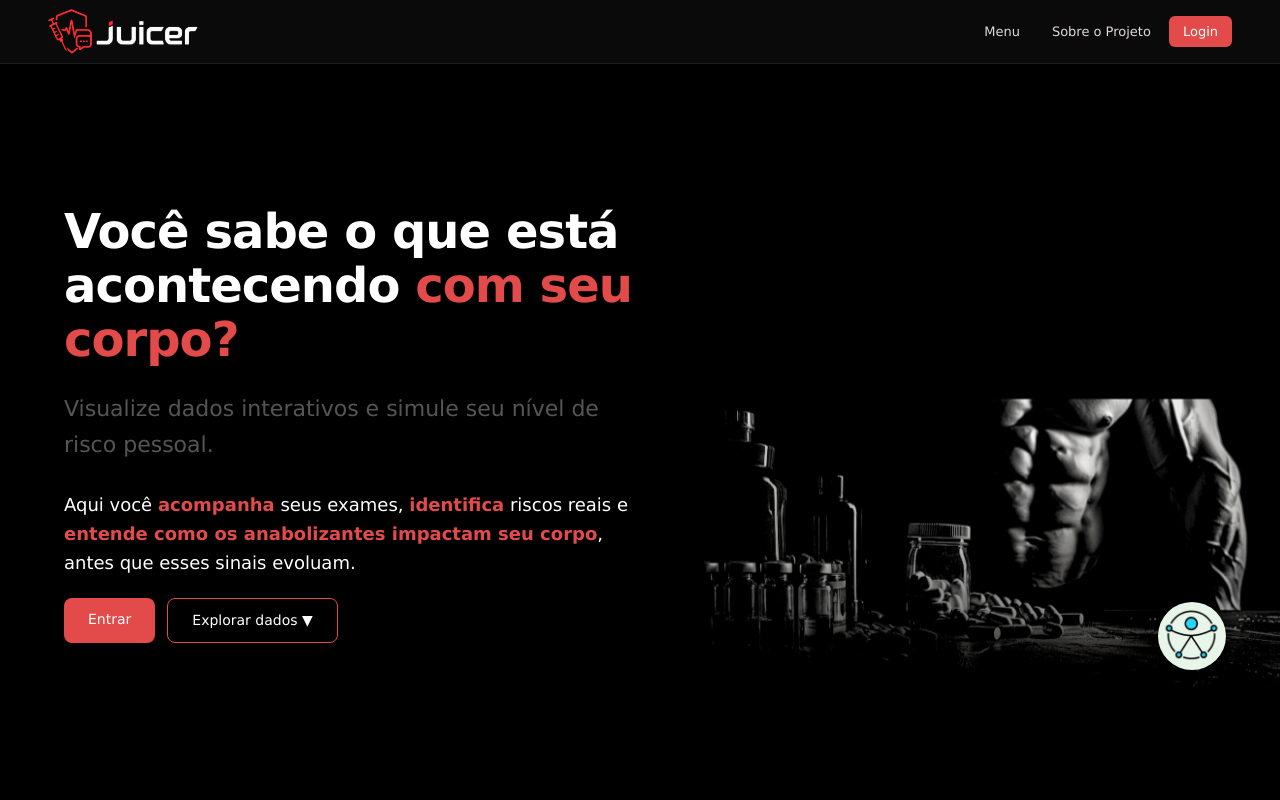
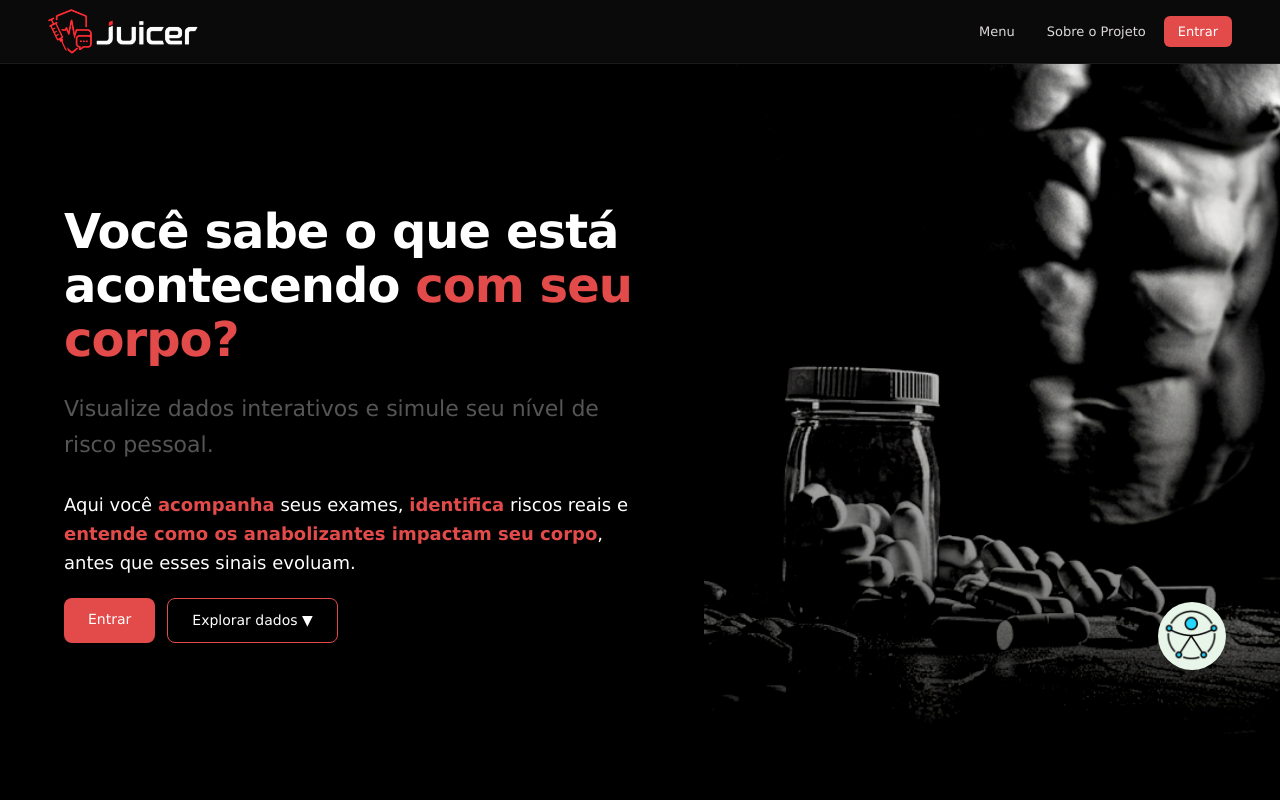
Before and after one commit to Sophia-Coelho/ChallengeFIAP, a React (Vite) app: page / in a window 1280 px wide. Shown: the top 800 px of the page. Built offline with nearby package versions, Linux system fonts and the light colour scheme.

Commit message:
feat: update login text to 'Entrar' in Navbar and Footer; adjust CSS for image alignment and responsiveness

```diff
--- a/src/components/Footer.jsx
+++ b/src/components/Footer.jsx
@@ -49,7 +49,7 @@ export default function Footer() {
                     <ul>
                         <li><a href="/">Menu</a></li>
                         <li><a href="/sobre">Sobre o Projeto</a></li>
-                        <li><a href="/login">Login</a></li>
+                        <li><a href="/login">Entrar</a></li>
                     </ul>
                 </div>
 
--- a/src/components/Navbar.jsx
+++ b/src/components/Navbar.jsx
@@ -15,7 +15,7 @@ export default function Navbar() {
                 <ul className="menu_list">
                     <li><a href="/">Menu</a></li>
                     <li><a href="/sobre">Sobre o Projeto</a></li>
-                    <li><Link className="btn-login" to="/login">Login</Link></li>
+                    <li><Link className="btn-login" to="/login">Entrar</Link></li>
                 </ul>
                 <div
                     className={`hamburger ${menuOpen ? 'open' : ''}`}
@@ -27,7 +27,7 @@ export default function Navbar() {
             <div className={`mobile-menu ${menuOpen ? 'open' : ''}`}>
                 <a href="/">Menu</a>
                 <a href="/sobre">Sobre o Projeto</a>
-                <a className="btn-login" href="/login">Login</a>
+                <a className="btn-login" href="/login">Entrar</a>
             </div>
         </>
     )
--- a/src/sections/inicio/inicio.css
+++ b/src/sections/inicio/inicio.css
@@ -20,16 +20,15 @@
     flex-direction: column;
     justify-content: center;
     padding: clamp(2rem, 8vw, 5rem) clamp(1.5rem, 6vw, 4rem);
-    /* Garante que não sobreponha a navbar fixa */
     padding-top: calc(64px + clamp(2rem, 6vw, 4rem));
 }
 
 .image_container {
     flex: 1;
     display: flex;
-    align-items: flex-end;
+    align-items: flex-start;
     justify-content: center;
-    padding-top: 64px; /* respeita a navbar */
+    padding-top: 64px;
     height: 100vh;
     position: sticky;
     top: 0;
@@ -38,13 +37,14 @@
 .image_container img {
     width: auto;
     max-width: 100%;
-    height: 500px;
-    max-height: calc(100vh - 64px);
-    object-fit: contain;
+    height: calc(100vh - 64px);
+    max-height: none;
+    object-fit: cover;
+    object-position: center top;
 }
 
 .home_page h1 {
-    font-size: clamp(26px, 4vw, 48px); /* clamp funciona agora */
+    font-size: clamp(26px, 4vw, 48px);
     color: white;
     font-weight: 600;
     line-height: 1.12;
@@ -121,17 +121,17 @@ p {
 @media (max-width: 768px) {
     .home_page {
         flex-direction: column;
-        min-height: 100svh; /* usa svh para evitar problema com barra do browser */
+        min-height: 100svh;
     }
 
     .image_container {
         order: -1;
         width: 100%;
-        height: 45vw;       /* proporcional à largura, não fixa */
+        height: 45vw;
         min-height: 200px;
         max-height: 300px;
         position: static;
-        padding-top: 64px;  /* espaço da navbar */
+        padding-top: 64px;
         align-items: center;
     }
 
@@ -144,7 +144,7 @@ p {
     }
 
     .apresentacao {
-        padding-top: 2rem; /* navbar já foi respeitada pela imagem acima */
+        padding-top: 2rem;
         padding-bottom: 3rem;
     }
 
```
